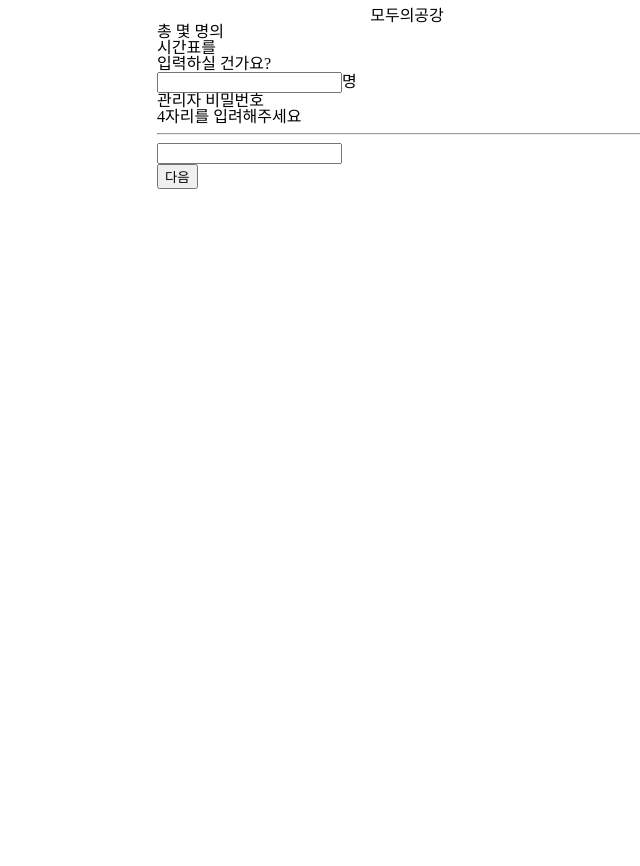
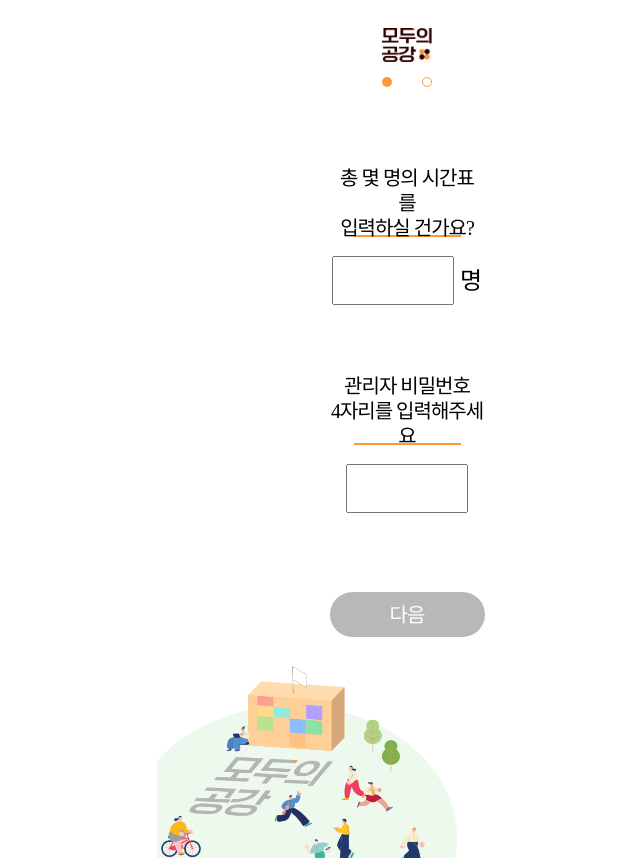
Before and after one commit to Yang-Min-Seok/client, a React (Create React App) app: page /teams in a window 1280 px wide. Shown: the whole page, without its empty margins (233-873 px from the left). Before the commit the page ends 800 px from the top, so only its background shows below. Built offline with nearby package versions, Linux system fonts and the light colour scheme; no server answers.

Commit message:
Frame 2 css implement (폰트 적용 필요)

```diff
--- a/src/pages/landing/body.jsx
+++ b/src/pages/landing/body.jsx
@@ -1,4 +1,5 @@
-import {BodyDiv, Logo, Intro, Img, FooterLogo} from "./style";
+import { BodyDiv, Logo, Intro, Img } from "./style";
+import FooterLogoBlack from "../../styles/global/footerLogoBlack";
 import { Link } from "react-router-dom";
 
 function Body() {
@@ -12,7 +13,7 @@ function Body() {
             </Intro>
             <Img></Img>
             <Link to="/teams">시작하기</Link>
-            <FooterLogo></FooterLogo>
+            <FooterLogoBlack></FooterLogoBlack>
         </BodyDiv>
     )
 }
--- a/src/pages/landing/style.jsx
+++ b/src/pages/landing/style.jsx
@@ -1,6 +1,5 @@
 import styled from "styled-components";
 import mainLogo from "../../assets/images/main_logo.png";
-import footerLogo from "../../assets/images/footer_logo_black.png";
 export const BodyDiv = styled.div`
 
     // Link to teams
@@ -46,11 +45,3 @@ export const Intro = styled.p`
 export const Img = styled.div`
     height: 381px;
 `
-export const FooterLogo = styled.div`
-    width: 300px;
-    height: 196.22px;
-    background-image: url(${footerLogo});
-    background-position: center;
-    background-repeat: no-repeat;
-    background-size: contain;
-`
--- a/src/pages/teams/body.jsx
+++ b/src/pages/teams/body.jsx
@@ -1,9 +1,9 @@
 import { BodyDiv, Topper, CntIntro, CntBox, PwIntro, PwBox } from "./style";
-import { getImgUrl, putImg, teams } from "../../apis/Apis";
+import  FooterLogoColor from '../../styles/global/footerLogoColor';
+import { teams } from "../../apis/Apis";
 import { useNavigate } from 'react-router-dom';
-import { useState, useCallback } from 'react';
+import { useCallback } from 'react';
 import useInput from "../../hooks/useInput";
-import { Link } from "react-router-dom";
 
 function Body () {
     const [ numberOfTeam, onChangeNumberOfTeam, setNumberOfTeam ] = useInput(0);
@@ -28,18 +28,19 @@ function Body () {
             <form onSubmit={onSubmit}>
 
                 <CntIntro>
-                    총 몇 명의<br />
-                    시간표를<br />
+                    총 몇 명의 시간표를<br />
                     입력하실 건가요?
                 </CntIntro>
 
+                <hr></hr>
+
                 <CntBox>
-                    <input type="number" name="cnt" onChange={onChangeNumberOfTeam}/>명
+                    <input type="number" name="cnt" onChange={onChangeNumberOfTeam}/> 명
                 </CntBox>
 
                 <PwIntro>
                     관리자 비밀번호 <br />
-                    4자리를 입려해주세요
+                    4자리를 입력해주세요
                 </PwIntro>
 
                 <hr></hr>
@@ -51,6 +52,7 @@ function Body () {
                 <button type="submit">다음</button>
 
             </form>
+            <FooterLogoColor></FooterLogoColor>
         </BodyDiv>
     )
 }
--- a/src/pages/teams/index.jsx
+++ b/src/pages/teams/index.jsx
@@ -6,7 +6,7 @@ function Teams () {
 
     return (
         <Wrapper>
-            <Header>모두의공강</Header>
+            <Header></Header>
             <Body></Body>
         </Wrapper>
     )
--- a/src/pages/teams/style.jsx
+++ b/src/pages/teams/style.jsx
@@ -1,20 +1,96 @@
 import styled from "styled-components";
 
 export const BodyDiv = styled.div`
-
+    /* orange line */
+    hr{
+        width: 105px;
+        border: 1px solid #FF9836;
+        margin:0 auto;
+        margin-top: 19px;
+        margin-bottom: 19px;
+    }
+    /* submit btn */
+    button{
+        display: block;
+        width: 155px;
+        height: 45px;
+        border:none;
+        border-radius: 25px;
+        background-color:#B8B8B8;
+        font-weight: 400;
+        font-size: 20px;
+        line-height: 22px;
+        text-align: center;
+        letter-spacing: -0.05em;
+        color:#fff;
+        margin: 0 auto;
+    }
+    /* form */
+    form{
+        margin-bottom: 25px;
+    }
 `
 export const Topper = styled.div`
-
+    display: flex;
+    justify-content: space-between;
+    width:10%;
+    margin: 0 auto;
+    margin-top: 15px;
+    margin-bottom: 79px;
+    div {
+        width:10px;
+        height:10px;
+        border-radius: 50%;
+    }
+    div:nth-child(1){
+        background-color: #FF9836;
+    }
+    div:nth-child(2){
+        border: 1px solid #FF9836;
+        box-sizing: border-box;
+    }
 `
-export const CntIntro = styled.div`
-
+export const CntIntro = styled.p`
+    display: block;
+    width: 151px;
+    height: 50px;
+    margin: 0 auto;
+    font-weight: 400;
+    font-size: 20px;
+    line-height: 25px;
+    text-align: center;
+    letter-spacing: -0.05em;
 `
 export const CntBox = styled.div`
+    font-size: 24px;
+    text-align: center;
 
+    input{
+        height:43px;
+        width:114px;
+        font-size: 24px;
+    }
 `
-export const PwIntro = styled.div`
-
+export const PwIntro = styled.p`
+    display:block;
+    width: 162px;
+    height: 50px;
+    font-weight: 400;
+    font-size: 20px;
+    line-height: 25px;
+    text-align: center;
+    letter-spacing: -0.05em;
+    margin: 0 auto;
+    margin-top: 69px;
 `
 export const PwBox = styled.div`
+    font-size: 24px;
+    text-align: center;
+    margin-bottom: 79px;
 
+    input{
+        height:43px;
+        width:114px;
+        font-size: 24px;
+    }
 `
--- /dev/null
+++ b/src/styles/global/footerLogoBlack.jsx
@@ -0,0 +1,12 @@
+import styled from "styled-components";
+import footerLogo from "../../assets/images/footer_logo_black.png";
+
+const FooterLogoBlack = styled.div`
+    width: 300px;
+    height: 196.22px;
+    background-image: url(${footerLogo});
+    background-position: center;
+    background-repeat: no-repeat;
+    background-size: contain;
+`
+export default FooterLogoBlack;
--- /dev/null
+++ b/src/styles/global/footerLogoColor.jsx
@@ -0,0 +1,12 @@
+import styled from "styled-components";
+import footerLogo from "../../assets/images/footer_logo_color.png";
+
+const FooterLogoColor = styled.div`
+    width: 300px;
+    height: 196.22px;
+    background-image: url(${footerLogo});
+    background-position: center;
+    background-repeat: no-repeat;
+    background-size: contain;
+`
+export default FooterLogoColor;
--- a/src/styles/global/header.jsx
+++ b/src/styles/global/header.jsx
@@ -1,7 +1,13 @@
 import styled from "styled-components";
-
+import mainLogo from "../../assets/images/main_logo.png";
 const Header = styled.div`
-    text-align: center;
+    height: 34px;
+    width: 50px;
+    background-image: url(${mainLogo});
+    background-position: center;
+    background-repeat: no-repeat;
+    background-size: contain;
+    margin: 0 auto;
+    margin-top: 28px;
 `
-
 export default Header;
```
